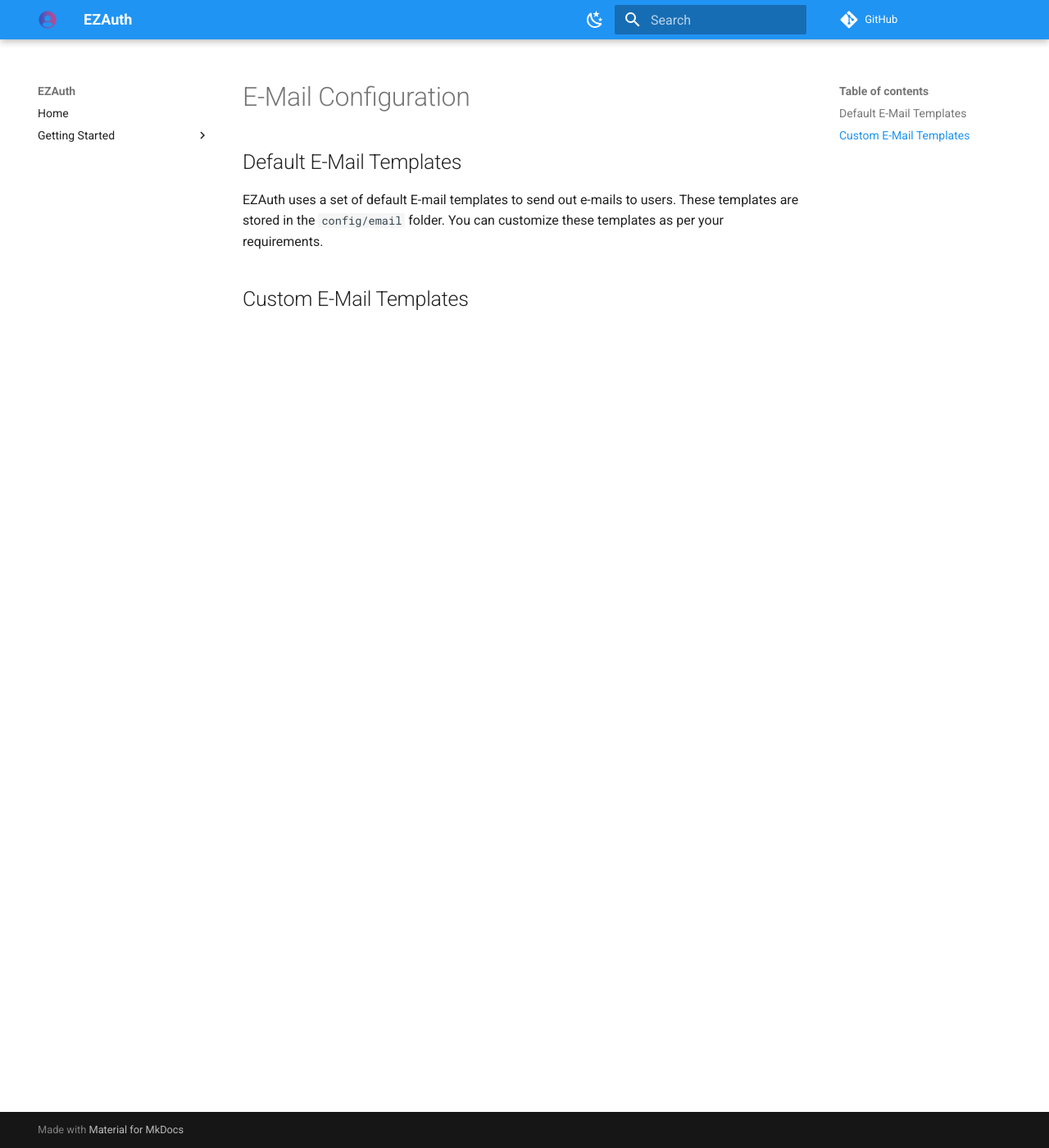
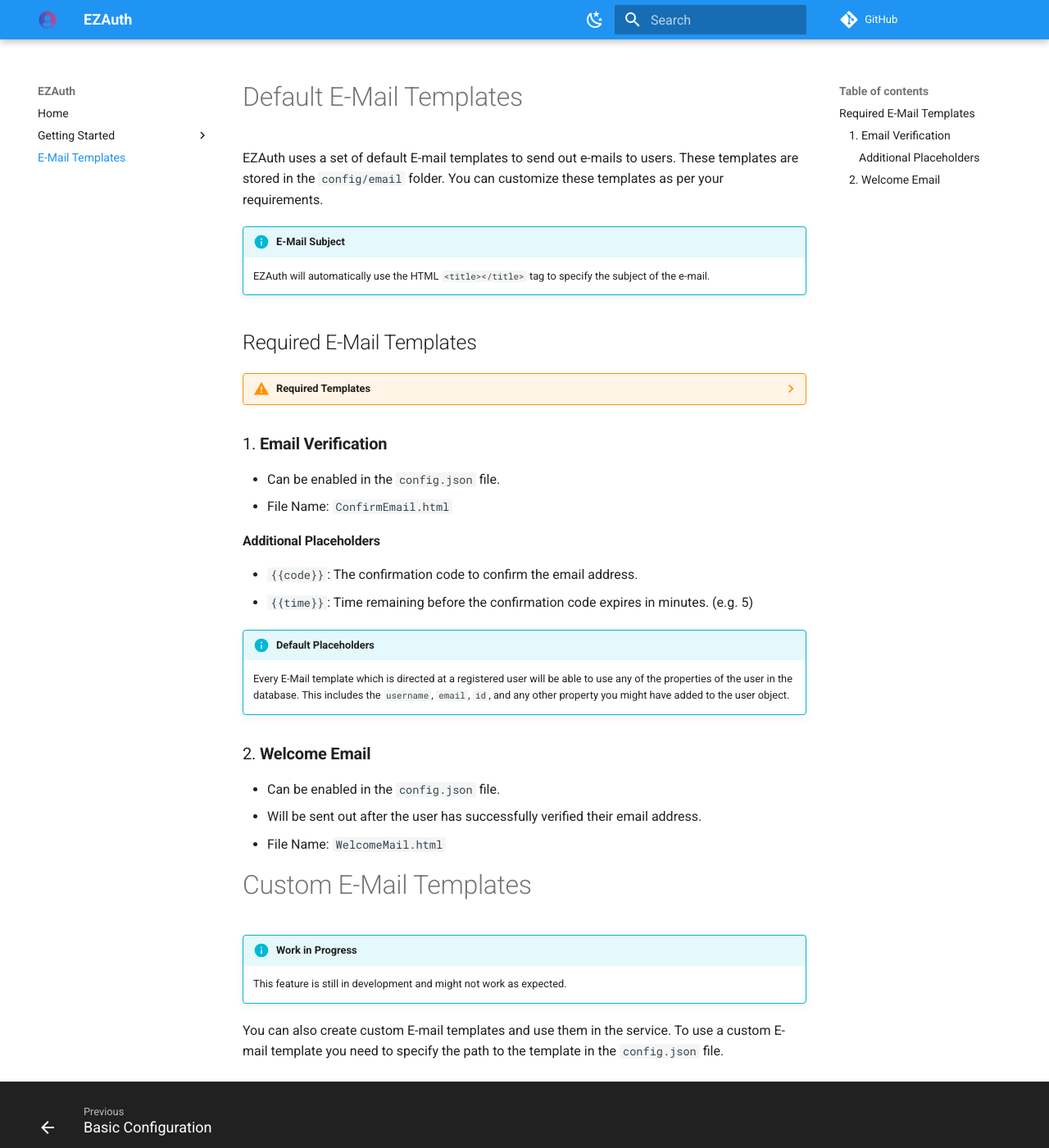
Before and after one commit to JohnGrubba/ezauth, an MkDocs documentation site: the page built from docs/getting-started/email_config.md, in a window 1280 px wide and 1400 px high. Shown: the whole window at 82% size. Built offline with MkDocs 1.6.1 and Material for MkDocs 9.7.7, drawn with Linux system fonts in a browser that asks for light colours; comment, search, counter and statistics services are not loaded.

```diff
--- a/docs/getting-started/email_config.md
+++ b/docs/getting-started/email_config.md
@@ -1,7 +1,33 @@
-# E-Mail Configuration
-
-## Default E-Mail Templates
+# Default E-Mail Templates
 
 EZAuth uses a set of default E-mail templates to send out e-mails to users. These templates are stored in the `config/email` folder. You can customize these templates as per your requirements.
 
-## Custom E-Mail Templates
+!!! Info "E-Mail Subject"
+    EZAuth will automatically use the HTML `<title></title>` tag to specify the subject of the e-mail.
+
+## Required E-Mail Templates
+
+??? Warning "Required Templates"
+    Only edit those templates and don't delete them. If you delete them, the service will not work as expected.
+
+### 1. **Email Verification**
+- Can be enabled in the `config.json` file.
+- File Name: `ConfirmEmail.html`
+
+#### Additional Placeholders
+- `{{code}}`: The confirmation code to confirm the email address.
+- `{{time}}`: Time remaining before the confirmation code expires in minutes. (e.g. 5)
+
+!!! Info "Default Placeholders"
+    Every E-Mail template which is directed at a registered user will be able to use any of the properties of the user in the database. This includes the `username`, `email`, `id`, and any other property you might have added to the user object.
+
+### 2. **Welcome Email**
+- Can be enabled in the `config.json` file.
+- Will be sent out after the user has successfully verified their email address.
+- File Name: `WelcomeMail.html`
+
+# Custom E-Mail Templates
+
+!!! Info "Work in Progress"
+    This feature is still in development and might not work as expected.
+You can also create custom E-mail templates and use them in the service. To use a custom E-mail template you need to specify the path to the template in the `config.json` file.
--- a/mkdocs.yml
+++ b/mkdocs.yml
@@ -6,7 +6,8 @@
   - Home: index.md
   - Getting Started:
     - Installation / Setup: getting-started/setup.md
-    - Configuration: getting-started/configuration.md
+    - Basic Configuration: getting-started/configuration.md
+  - E-Mail Templates: getting-started/email_config.md
 theme:
   name: material
   logo: "ezauth_logo.png"
--- a/src/tools/__init__.py
+++ b/src/tools/__init__.py
@@ -1,2 +1,2 @@
-from .db import col as db_collection
+from .db import users_collection
 from .conf import SignupConfig, EmailConfig
```
Also changed, not shown: config/email/ConfirmEmail.md (deleted, +0 -7 lines), config/email/WelcomeMail.md (deleted, +0 -6 lines), docs/getting-started/configuration.md (+1 -1 lines), docs/index.md (+8 -0 lines), 4 other files.
